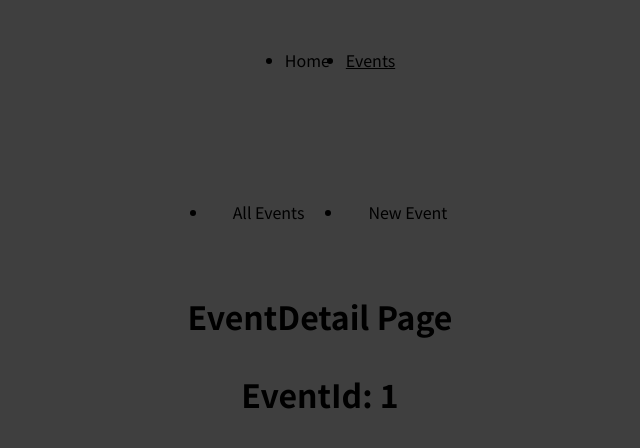
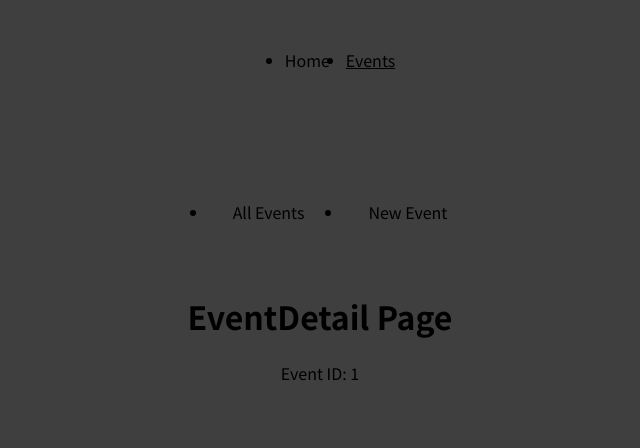
Before and after one commit to Maybaba/react-study, a React (Create React App) app: page /events/1 in a window 1280 px wide. Shown: the top 448 px of the page, without its empty margins (320-960 px from the left). Built offline with nearby package versions, Linux system fonts and the light colour scheme.

Commit message:
# 왜 사진이 안뜨지

```diff
--- a/src/App.js
+++ b/src/App.js
@@ -4,38 +4,36 @@ import Products from './components/routeExample/pages/Products';
 import { createBrowserRouter, RouterProvider } from 'react-router-dom';
 import RootLayout from "./components/routeExample/layout/RootLayout";
 import ErrorPage from "./components/routeExample/pages/ErrorPage";
-import ProductDetail from "./components/routeExample/pages/ProductDetail";
 import Events from "./components/routeExample/pages/Events";
 import EventDetail from "./components/routeExample/pages/EventDetail";
 import EventLayout from './components/routeExample/layout/EventLayout';
+import NewEvent from './components/routeExample/pages/NewEvent';
 
 // 라우터 설정
 const router = createBrowserRouter([
-//슬래스로 들어오면 엘리먼트를 루트레이아웃으로 로딩하겠다.
-
-    //절대경로로 path를 정할 수 있다.
-    //home을 링크를 비워두고, 하위 경로에서는 ./으로 경로를 장석하면 알아서 자동으로 화면을 로ㅎ딩한다.
-
     {
       path: '/',
       element: <RootLayout />,
       errorElement: <ErrorPage />,
       children: [
-            {index: true, element: <Home />},
-            { path: 'events',
-                element: <EventLayout />, //여러 페이지에서 한번에 먹힘!
+        { index: true, element: <Home /> },
+        {
+          path: 'events',
+          element: <EventLayout />,
           children: [
             {
               index: true,
               element: <Events />,
-                        //이 페이지가 열릴 때 자동으로 트리거되어 호출되는 함수
-                        // 이 함수에는 페이지가 열리자마자 해야 할 일을 적을 수 있음
-                        loader: async() => {
-                        console.log('loader call!!!!!!!!!!!!!!!!!!!!!!!!!!!!!!!!!!');
-                        const response = await fetch('http://localhost:3000/Events');
+              // 이 페이지가 열릴때 자동으로 트리거되어 호출되는 함수
+              // 이 함수에는 페이지가 열리자마자 해야할 일을 적을 수 있습니다.
+              loader: async () => {
+                // console.log('loader call!!');
+                const response = await fetch('http://localhost:8282/events');
                 const jsonData = await response.json();
 
-                        //loader가 리턴한 데이터는 loader를 선언한 컴포넌트와 그 하위 컴포넌트를 언제든 불러서 상용할 수 있당
+                // loader가 리턴한 데이터는 loader를 선언한 컴포넌트와 그 하위 컴포넌트에서
+                // 언제든 불러서 사용할 수 있다.
+                console.log(jsonData);
                 return jsonData;
               }
             },
@@ -43,7 +41,7 @@ const router = createBrowserRouter([
           ]
         },
       ]
-    }                // { path: 'products/:prodId/page/pageNo', element: <ProductDetail /> },
+    },
   ]);
 
   const App = () => {
--- a/src/components/routeExample/components/EventList.js
+++ b/src/components/routeExample/components/EventList.js
@@ -1,23 +1,23 @@
 import React from 'react'
 import styles from './EventList.module.scss'
-import { Link } from 'react-router-dom';
+import { Link, useLoaderData } from 'react-router-dom';
 
-const EventList = () => {
+const EventList = ({ eventList }) => {
 
-const {event, list, item, content} = styles;
+    const {events, list, item, content} = styles;
 
     return (
-  <div className={event}>
+        <div className={events}>
             <h1>All Events</h1>
             <ul className={list}>
                 {
                     eventList.map(ev => (
                         <li key={ev.id} className={item}>
-            <Link to={ev.id.toString()}>
-              <img src={ev.image} alt={ev.title} />
+                            <Link to={ev.id}>
+                                <img src={ev['img-url']} alt={ev.title} />
                                 <div className={content}>
                                     <h2>{ev.title}</h2>
-                <time>{ev.date}</time>
+                                    <time>{ev.startDate}</time>
                                 </div>
                             </Link>
                         </li>
@@ -28,5 +28,4 @@ return (
     )
 }
 
-
-export default EventList
+export default EventList;
--- a/src/components/routeExample/layout/MainNavigation.js
+++ b/src/components/routeExample/layout/MainNavigation.js
@@ -20,7 +20,7 @@ const MainNavigation = () => {
                         <NavLink to="" className={activeFn} end>Home</NavLink>
                     </li>
                     <li>
-                        <NavLink to="./Events" className={activeFn}>Events</NavLink>
+                        <NavLink to="events" className={activeFn}>Events</NavLink>
                     </li>
                 </ul>
             </nav>
--- a/src/components/routeExample/pages/EventDetail.js
+++ b/src/components/routeExample/pages/EventDetail.js
@@ -1,17 +1,13 @@
 import React from 'react';
-import {useParams} from "react-router-dom";
+import {useLoaderData, useParams} from "react-router-dom";
 
 const EventDetail = () => {
+        const {eventId: id} = useParams();
 
-    const { eventId : id } = useParams(); //파라미터 읽어오기
         return (
             <>
-        <h1>
-            EventDetail Page
-            <p>
-                <p> EventId: {id}  </p>
-            </p>
-        </h1>
+                <h1>EventDetail Page</h1>
+                <p>Event ID: {id}</p>
             </>
         );
     };
--- a/src/components/routeExample/pages/Events.js
+++ b/src/components/routeExample/pages/Events.js
@@ -1,19 +1,18 @@
 import React, { useEffect, useState } from 'react';
-import {Link} from "react-router-dom"; //라우터 돔에서 링크 컴포넌트 가지고 오기
+import {Link, useLoaderData} from "react-router-dom"; //라우터 돔에서 링크 컴포넌트 가지고 오기
 import EventList from '../components/EventList';
 import EventsNavigation from '../layout/EventNavication';
 
 const Events = () => {
 
-
-    //loader가 리턴한 데이터 받아오기, 훅을 사용하자
-    const aaa = useLoaderData();
-    console.log(aaa);
+    // loader가 리턴한 데이터 받아오기
+    const eventList = useLoaderData();
+    // console.log(eventList);
 
     return (
         <>
-        <h1> Event Page </h1>
-
+            <h1>Events Page</h1>
+            <EventList eventList={eventList} />
         </>
     );
 };
--- /dev/null
+++ b/src/components/routeExample/pages/NewEvent.js
@@ -0,0 +1,9 @@
+import React from 'react'
+
+const NewEvent = () => {
+  return (
+    <div>NewEventPage</div>
+  )
+}
+
+export default NewEvent
```
Lines whose indentation alone changed are shown as unchanged.
